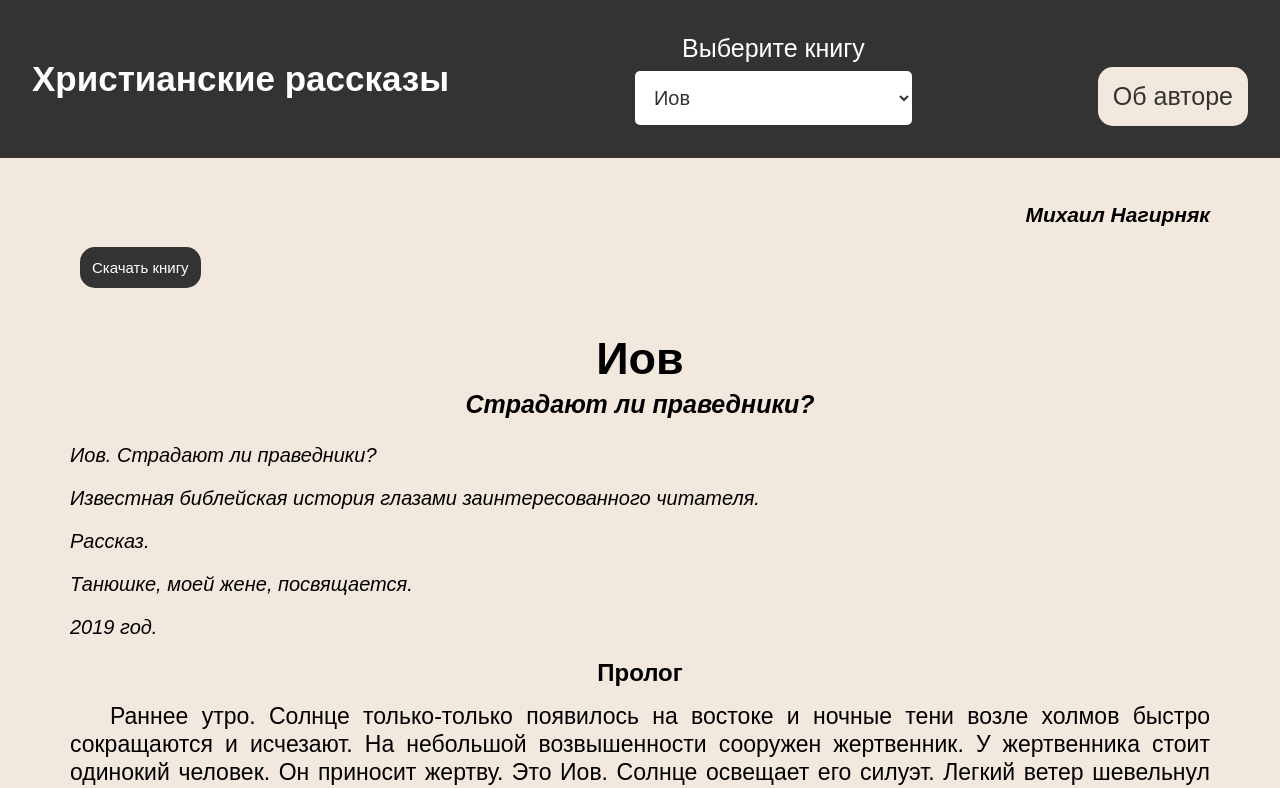
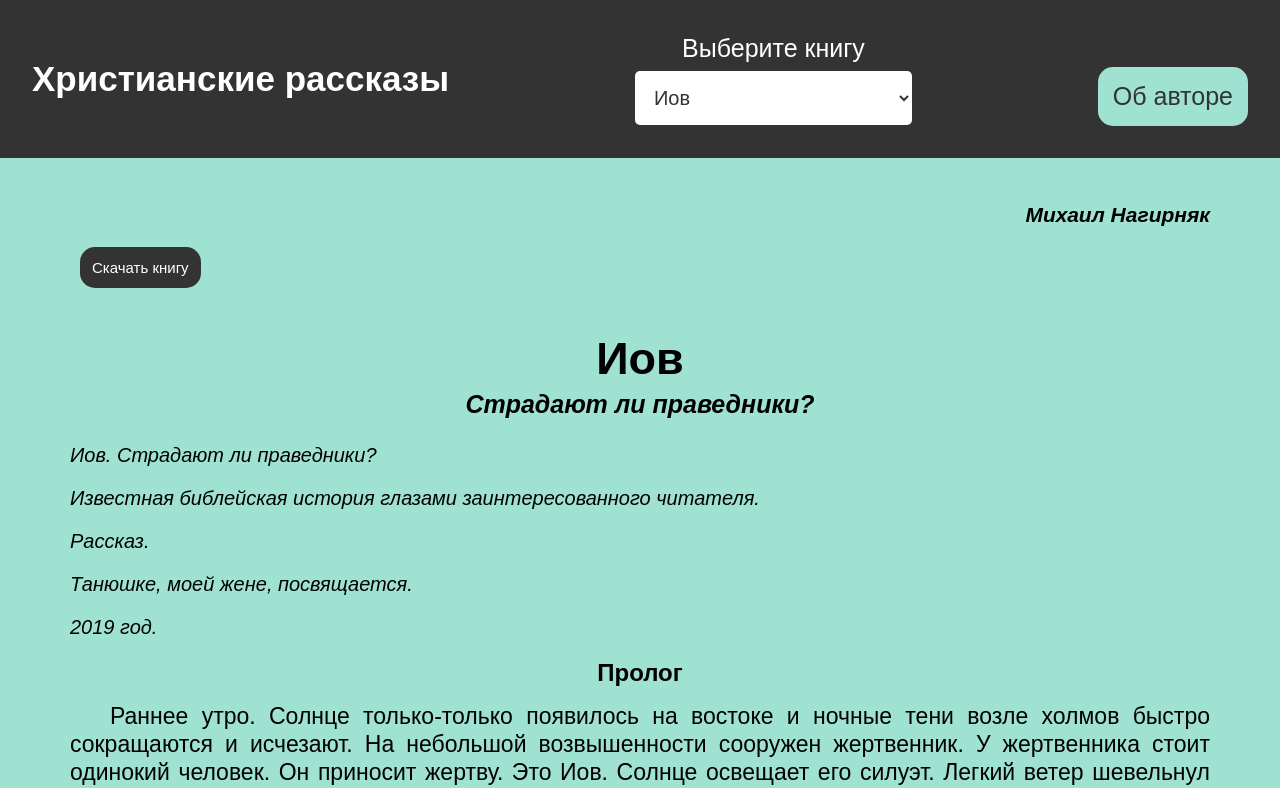
Before and after one commit to antinz/Christian_stories, a React (Create React App) app: page / in a window 1280 px wide. Shown: the top 788 px of the page. Built offline with nearby package versions, Linux system fonts and the light colour scheme.

Commit message:
changed bg color

```diff
--- a/src/components/Header/AboutAuthorButton.module.css
+++ b/src/components/Header/AboutAuthorButton.module.css
@@ -12,5 +12,5 @@
 }
 
 .about-author-btn:hover {
-	background-color: #8cd3f1;
+	background-color: #1edaab;
 }
--- a/src/index.css
+++ b/src/index.css
@@ -1,5 +1,5 @@
 :root {
-	--bg-color: #f2e8de;
+	--bg-color: #a0e2d2;
 	--black-color: #333;
 }
 * {
```
